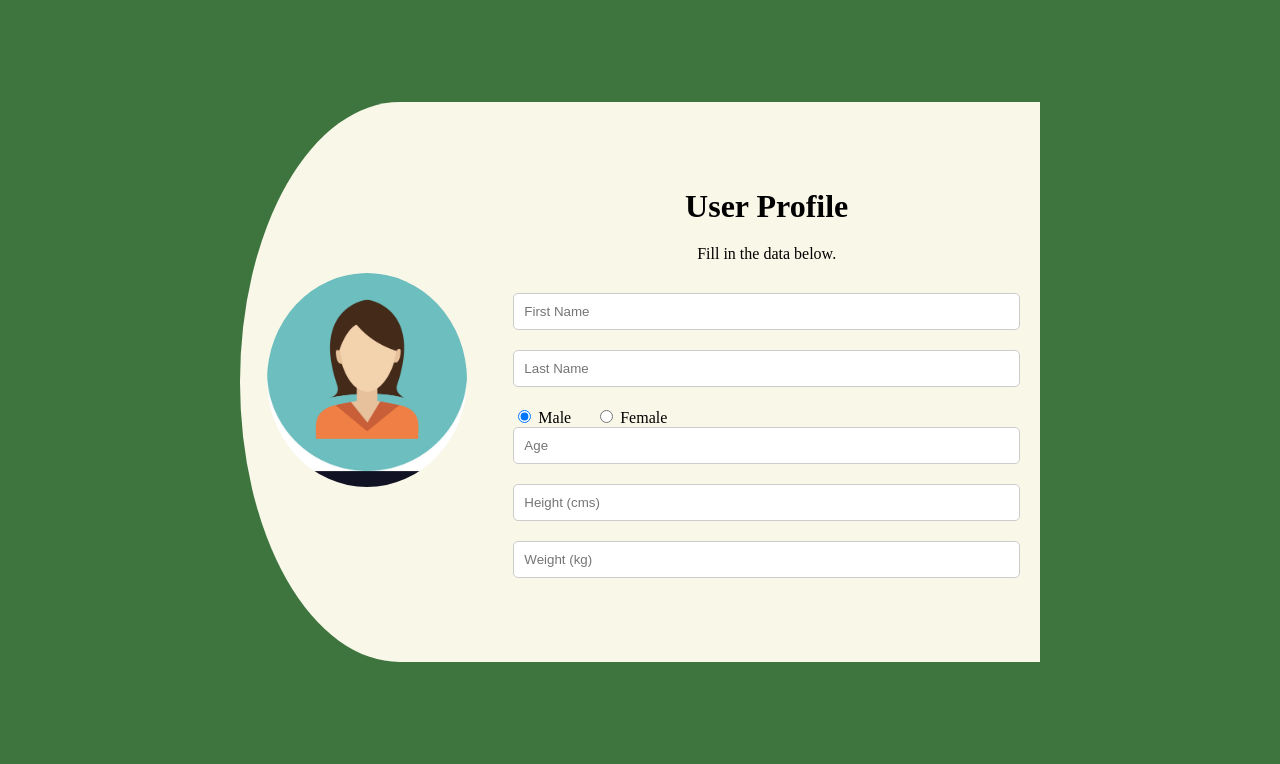
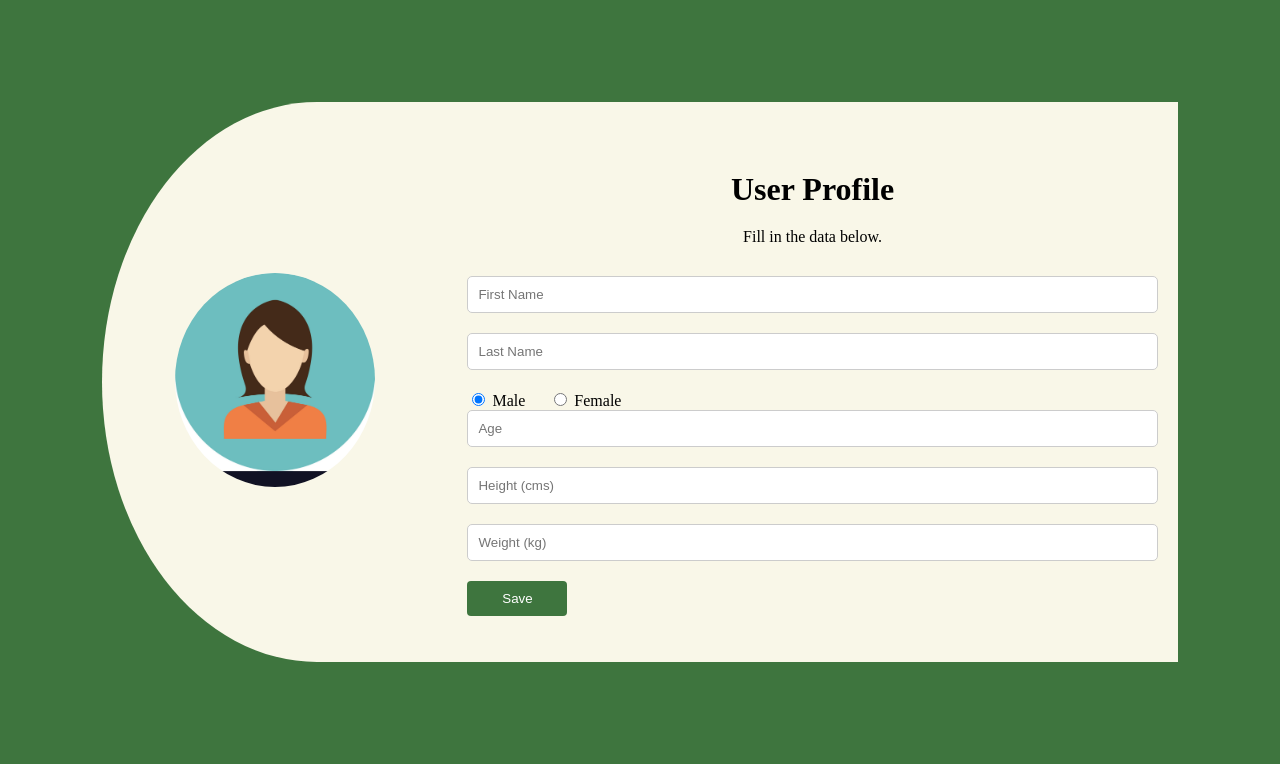
Before and after one commit to swadha112/NutriTrack, a PHP site: page /pages/profile.html in a window 1280 px wide. Shown: the top 764 px of the page. Run offline with PHP 8.4, Linux system fonts and the light colour scheme; some libraries are stand-ins or nearby versions.

Commit message:
user page connected

```diff
--- a/css/dashboard.css
+++ b/css/dashboard.css
@@ -40,6 +40,7 @@ body{
     font-size: 1.5rem;
     margin-bottom: 0.5rem;
     color: rgb(62, 117, 62);
+
   }
 
   .box p {
--- a/css/profile.css
+++ b/css/profile.css
@@ -8,7 +8,7 @@ body {
 
 /* Container Styles */
 .register {
-    max-width: 800px;
+    /* max-width: 800px;  */
     margin: 0 auto;
     padding: 8%;
 }
@@ -19,6 +19,7 @@ body {
     border-top-left-radius: 20% 50%;
     border-bottom-left-radius: 20% 50%;
     min-height: 70vh;
+    min-width: 70vw;
     display: flex;
     align-items: center;
     justify-content: center;
@@ -83,3 +84,13 @@ input[type="number"] {
         padding: 0;
     }
 }
+
+.form-items button {
+    background-color: rgb(62, 117, 62);;
+    color: #fff;
+    padding: 10px;
+    border: none;
+    border-radius: 4px;
+    cursor: pointer;
+    width: 100px;
+}
--- a/pages/profile.html
+++ b/pages/profile.html
@@ -19,7 +19,7 @@
                     <div class="form-items">
                         <h1>User Profile</h1>
                         <p>Fill in the data below.</p>
-                        <form class="requires-validation" novalidate>
+                        <form action="dashboard.html" method="get">
                             <div class="">
                                 <input class="form-control" type="text" placeholder="First Name"  id="firstName" required />
                             </div>
@@ -47,6 +47,7 @@
                             <div>
                                 <input class="form-control" type="text" name="weight" placeholder="Weight (kg)" required>
                             </div>
+                            <button type="submit">Save</button>
                         </form>
                     </div>
                 </div>
--- a/pages/register.html
+++ b/pages/register.html
@@ -14,9 +14,7 @@
         <div class="right-side">
             <div class="register-form">
                 <h2>Create your NutriTrack Account</h2>
-                <form action="dashboard.html" method="get">
-                    <label for="newName">Name:</label>
-                    <input type="text" id="newName" name="newName" required>
+                <form action="profile.html" method="get">
 
                     <label for="newUsername">Username:</label>
                     <input type="text" id="newUsername" name="newUsername" required>
```
Also changed, not shown: pages/activity.html (+19 -1 lines).
